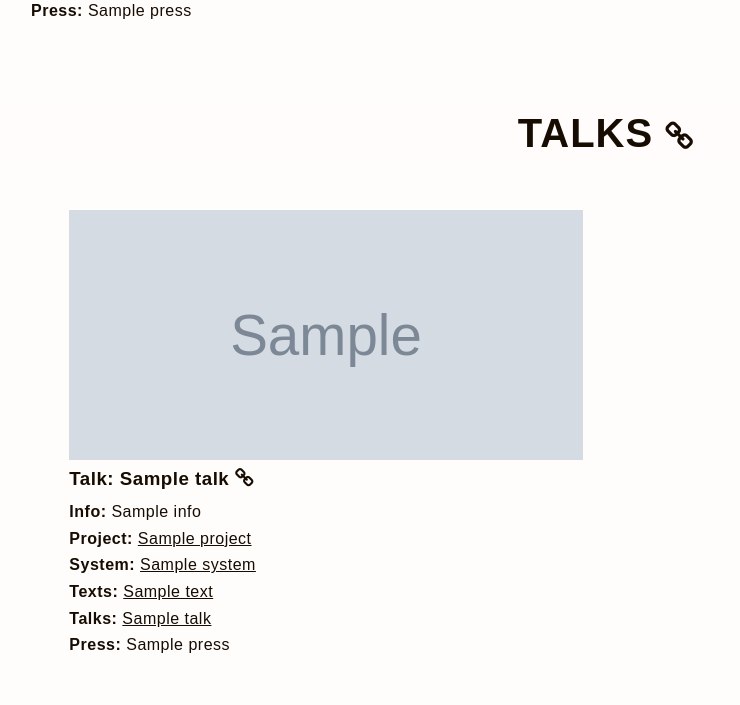
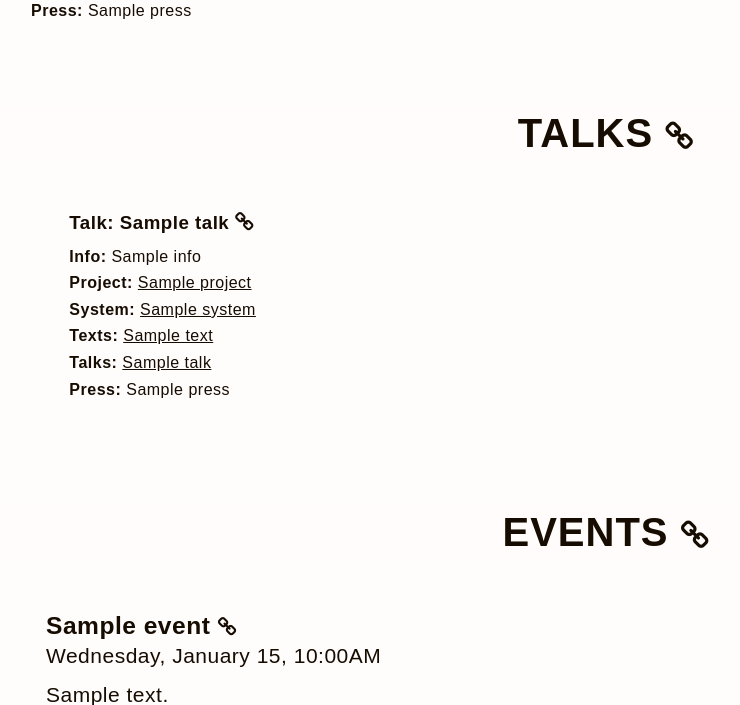
Before and after one commit to jboolean/cwcom, a Django app: template base/templates/index.html in a window 1280 px wide. Shown: the part 2235-2940 px from the top of the page, without its empty margins (34-774 px from the left). Run offline with Django 3.2, Linux system fonts and the light colour scheme; the template is opened without the code that fills it: most values are stand-ins (such as "Sample title", 1, 10 or a date in 2020); grey boxes marked "Sample" are stand-in pictures; some libraries are stand-ins or nearby versions.

Commit message:
Remove talk images

```diff
--- a/base/templates/talks.html
+++ b/base/templates/talks.html
@@ -5,7 +5,6 @@
 		<div class="section__row">
 		{% for talk in talks %}
 			<div class="item item--text" id="{{ talk.slug }}">
-				<img class="item__image" src="{{ talk.image.url }}" alt="{{ talk.name }}" />
 				<h3 class="item__name">Talk: {{ talk.name }} <a href="#{{ talk.slug }}"><i class="fa fa-chain"></i></a></h3>
 
 				{% if talk.info %}
```
